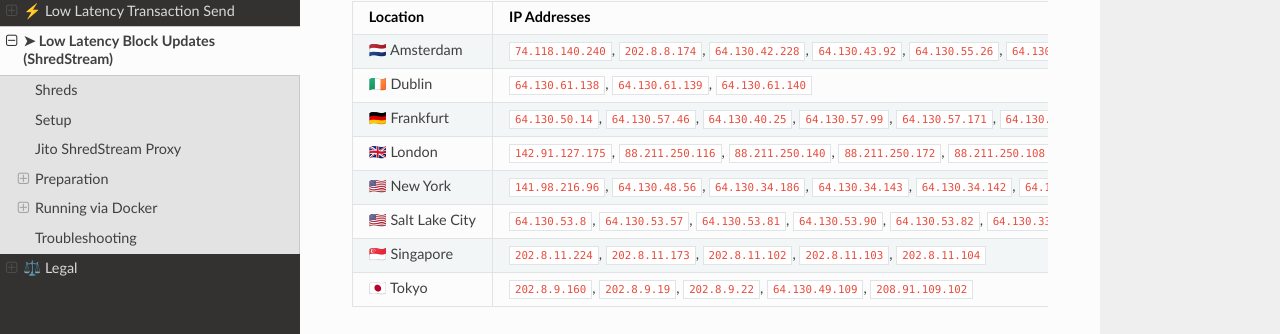
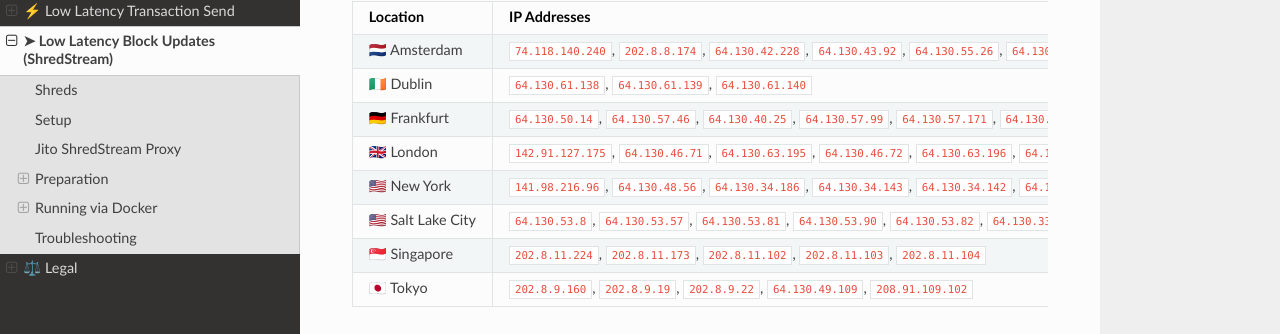
Before and after one commit to jito-labs/jito-docs, a Sphinx documentation site: the page built from docs/source/lowlatencytxnfeed.md, in a window 1280 px wide and 900 px high, scrolled down 3202 px. Shown: the part 156-490 px from the top of the window. Built offline with Sphinx 7.4.7 and the Read the Docs theme 3.1.0, drawn with Linux system fonts in a browser that asks for light colours.

Commit message:
Update LON shred IPs (#59)

```diff
--- a/docs/source/lowlatencytxnfeed.md
+++ b/docs/source/lowlatencytxnfeed.md
@@ -127,7 +127,7 @@ If you use a firewall, allow access to the following IPs:
 | 🇳🇱 Amsterdam      | `74.118.140.240`, `202.8.8.174`, `64.130.42.228`, `64.130.43.92`, `64.130.55.26`, `64.130.42.227`, `64.130.43.19`, `64.130.55.28`     |
 | 🇮🇪 Dublin         | `64.130.61.138`, `64.130.61.139`, `64.130.61.140`                                                                                     |
 | 🇩🇪 Frankfurt      | `64.130.50.14`, `64.130.57.46`, `64.130.40.25`, `64.130.57.99`, `64.130.57.171`, `64.130.40.23`, `64.130.40.22`, `64.130.40.21`       |
-| 🇬🇧 London         | `142.91.127.175`, `88.211.250.116`, `88.211.250.140`, `88.211.250.172`, `88.211.250.108`, `88.211.250.76`, `88.211.251.36`            |
+| 🇬🇧 London         | `142.91.127.175`, `64.130.46.71`, `64.130.63.195`, `64.130.46.72`, `64.130.63.196`, `64.130.46.73`                                    |
 | 🇺🇸 New York       | `141.98.216.96`, `64.130.48.56`, `64.130.34.186`, `64.130.34.143`, `64.130.34.142`, `64.130.34.189`, `64.130.34.190`, `64.130.34.141` |
 | 🇺🇸 Salt Lake City | `64.130.53.8`, `64.130.53.57`, `64.130.53.81`, `64.130.53.90`, `64.130.53.82`, `64.130.33.181`, `64.130.33.88`                        |
 | 🇸🇬 Singapore      | `202.8.11.224`, `202.8.11.173`, `202.8.11.102`, `202.8.11.103`, `202.8.11.104`                                                        |
```
